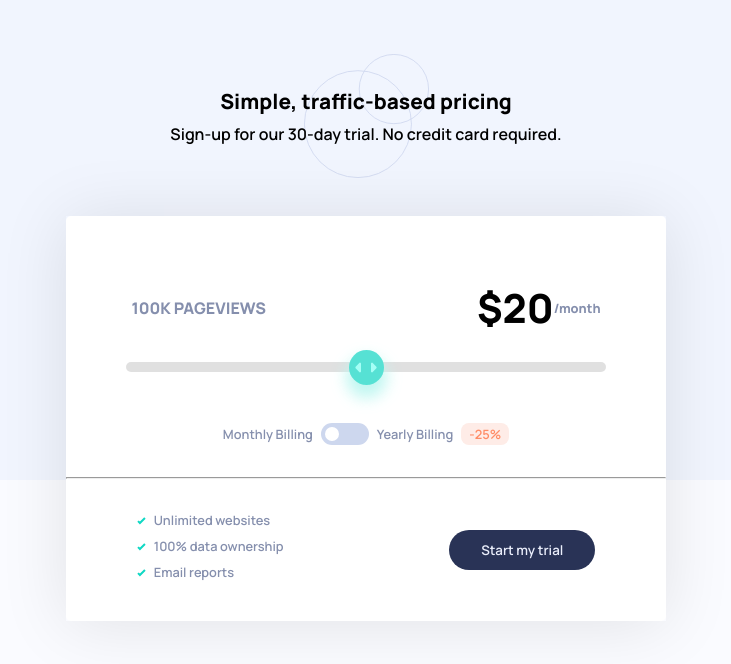
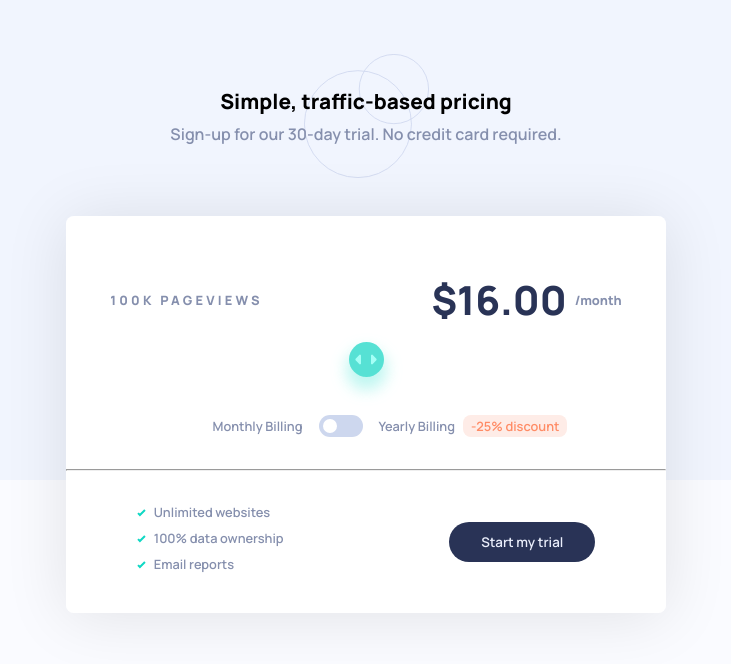
Before and after one commit to vikrantmalla/interactive-pricing-component, a plain HTML site: page index.html in a window 1280 px wide. Shown: the whole page, without its empty margins (274-1005 px from the left). Drawn offline with Linux system fonts and the light colour scheme.

Commit message:
styles changes

```diff
--- a/index.html
+++ b/index.html
@@ -24,10 +24,10 @@
                     <div class="header-container">
                         <div class="pricing">
                             <h4 id="pageviews">100k Pageviews</h4>
-                            <h1 id="price">$20 <span>/month</span></h1>
+                            <h1><span id="price">$16.00</span> /month</h1>
                         </div>
                         <div class="slider-container">
-                            <input type="range" type="range" min="20" max="100" value="60" step="20" class="sliderRanger" id="myRange">
+                            <input type="range" min="1" max="5" value="3" step="1" class="sliderRanger" id="myRange">
                         </div>
                     </div>
                     <div class="toggle-container">
@@ -47,27 +47,13 @@
                                 <li>Email reports</li>
                             </ul>
                         </div>
-                        <button> Start my trial</button>
+                        <button id="resetBtn"> Start my trial</button>
                     </div>
                 </div>
             </div>
         </section>
     </main>
-    <!-- Simple, traffic-based pricing
-  Sign-up for our 30-day trial. No credit card required.
-
-  Pageviews
-  $ /month
-
-  Monthly Billing
-  Yearly Billing 25% discount
-
-  Unlimited websites
-  100% data ownership
-  Email reports
-
-  Start my trial -->
-
+    <script src="./script.js"></script>
 </body>
 
 </html>
--- a/styles/_card.scss
+++ b/styles/_card.scss
@@ -3,17 +3,17 @@
     background-image: url(../images/bg-pattern.svg);
     background-repeat: no-repeat;
     background-size: cover;
-    height: 60vh;
     width: 100%;
     padding: 1rem;
     @media (min-width: 62em) {
         width: 1440px;
+        height: 60vh;
     }
     .content-container {
-        margin-top: 1.5rem;
+        padding: 2rem 0;
         background-image: url(../images/pattern-circles.svg);
         background-repeat: no-repeat;
-        background-size: 40%;
+        background-size: 30%;
         background-position: center;
         height: 60%;
         @include flex(column, center);
@@ -23,6 +23,7 @@
         }
         p {
             margin: 0 2.5rem;
+            color: $colorGrayishBlue;
         }
         @media (min-width: 42em) {
             background-size: 20%;
--- a/styles/_pricing.scss
+++ b/styles/_pricing.scss
@@ -2,13 +2,14 @@
     max-width: 600px;
     margin: 0 auto;
     box-shadow: 0 0.2rem 4rem rgba(0, 0, 0, 0.1);
+    border-radius: 0.5rem;
     .card-wrapper {
         display: flex;
         flex-direction: column;
         gap: 2rem;
         width: 100%;
         background-color: $colorWhite;
-        border-radius: 0.3rem;
+        border-radius: 0.5rem;
         .header-container {
             @include flex(column, center);
             gap: 1rem;
@@ -20,14 +21,17 @@
                 #pageviews {
                     text-transform: uppercase;
                     color: $colorGrayishBlue;
-                    font-size: 1rem;
+                    font-size: 0.8rem;
+                    letter-spacing: 0.2rem;
                 }
-                #price {
+                h1 {
                     @include flex(row, center);
-                    font-size: 2.5rem;
+                    gap: 0.5rem;
+                    font-size: 0.8rem;
+                    color: $colorGrayishBlue;
                     span {
-                        font-size: 0.8rem;
-                        color: $colorGrayishBlue;
+                        font-size: 2.5rem;
+                        color: $colorDarkDesaturatedBlue;
                     }
                 }
                 @media (min-width: 62em) {
@@ -36,6 +40,9 @@
                     margin: 2rem 0;
                     width: 100%;
                 }
+            }
+            @media (min-width: 62em) {
+                margin: 1.5rem 0;
             }
         }
         .cta-container {
--- a/styles/_slider.scss
+++ b/styles/_slider.scss
@@ -14,7 +14,7 @@
     -webkit-appearance: none;
     width: 100%;
     height: 10px;
-    background: #d3d3d3;
+    // background: #d3d3d3;
     outline: none;
     opacity: 0.7;
     -webkit-transition: 0.2s;
--- a/styles/_toggle.scss
+++ b/styles/_toggle.scss
@@ -2,10 +2,14 @@
     width: 100%;
     @include flex(row, center);
     gap: 0.5rem;
+    @media (min-width: 62em) {
+        gap: 1rem;
+        margin-left: 1.5rem;
+    }
     .switch {
         position: relative;
         display: inline-block;
-        width: 48px;
+        width: 44px;
         height: 22px;
     }
     .switch input {
@@ -41,7 +45,7 @@
         background-color: $colorSoftCyan;
     }
     input:checked+.slider:before {
-        transform: translateX(26px);
+        transform: translateX(22px);
     }
     /* Rounded sliders */
     .slider.round {
@@ -62,6 +66,9 @@
             padding: 0.1rem 0.5rem;
             border-radius: 0.5rem;
             background-color: hsl(14, 92%, 95%);
+            @media (min-width: 62em) {
+                content: "-25% discount";
+            }
         }
     }
 }
--- a/styles/style.scss
+++ b/styles/style.scss
@@ -21,7 +21,6 @@ main {
     @include flex(row,
     center);
     max-width: 1440px;
-    max-height: 100vh;
 }
 
 img {
```
Also changed, not shown: styles/style.css.
